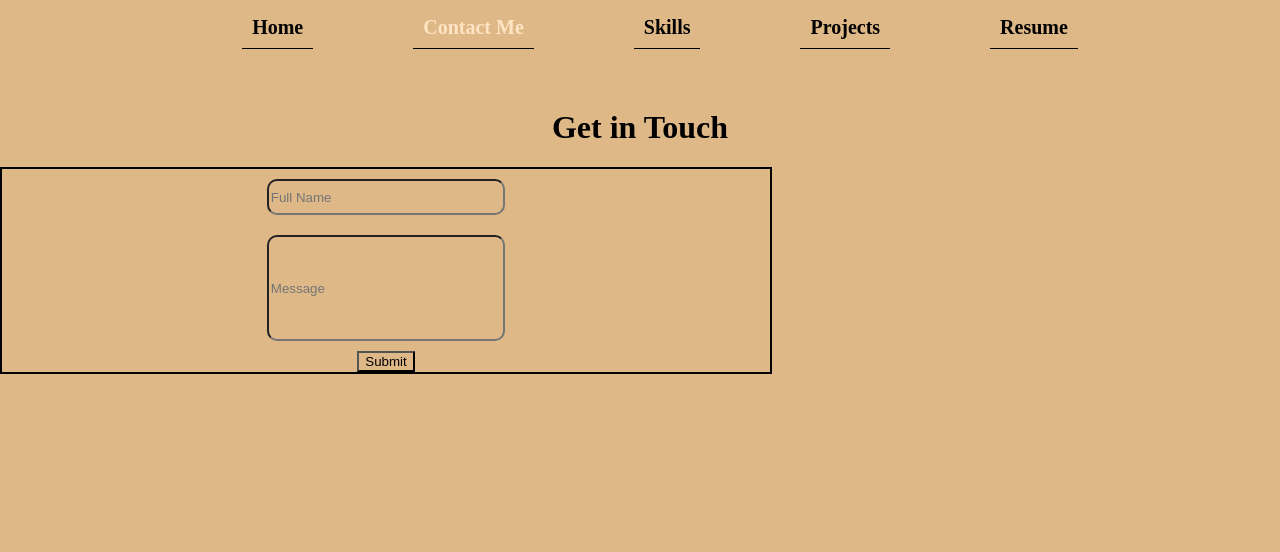
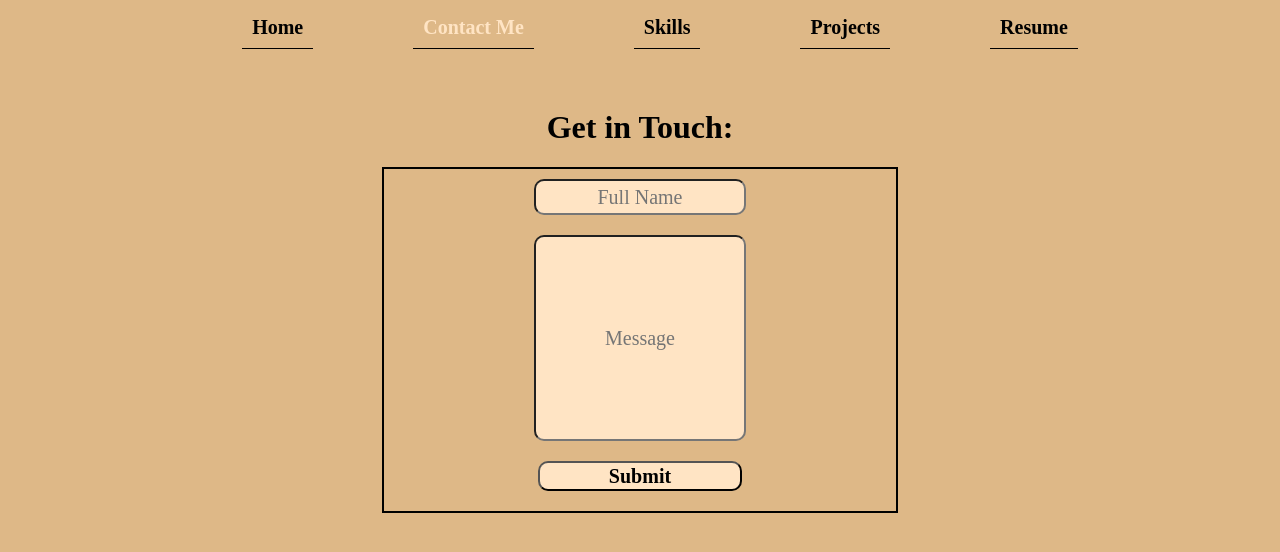
Before and after one commit to Csbw0319/Portfolio-updated, a React (Create React App) app: page /contact in a window 1280 px wide. Shown: the top 552 px of the page. Built offline with nearby package versions, Linux system fonts and the light colour scheme.

Commit message:
added links to icons

```diff
--- a/src/App.css
+++ b/src/App.css
@@ -65,19 +65,43 @@ a:hover {
 .name-field  {
  height: 30px;
  border-radius: 10px;
- width: 30%;
+ width: 40%;
  margin: 10px;
+ background-color: bisque;
+ font-family: 'Amatic SC', cursive;
+ font-size: 20px;
+ text-align: center;
+ outline: none;
 }
 .message-field {
-  height: 100px;
-  width: 30%;
+  height: 200px;
+  width: 40%;
   border-radius: 10px;
   margin: 10px;
+  background-color: bisque;
+  font-family: 'Amatic SC', cursive; font-size: 20px;
+  outline: none;
+  text-align:unset;
+
 }
 .contact-form {
   border: 2px solid black;
-  width: 60%;
+  width: 40%;
+  justify-content: center;
+  margin: 0 auto;
 
+}
+#contact-button {
+  margin: 10px;
+  margin-bottom: 20px;
+  width: 40%;
+  height: 30px;
+  border-radius: 10px;
+  background-color: bisque;
+  font-family: 'Amatic SC', cursive;
+  font-size: 20px;
+  font-weight: bold;
+  cursor: pointer;
 }
 
 
--- a/src/Screens/Contact.js
+++ b/src/Screens/Contact.js
@@ -33,7 +33,7 @@ function Contact() {
 
   return (
     <div>
-        <h1>Get in Touch</h1>
+        <h1>Get in Touch:</h1>
         <form className='contact-form'onSubmit={onSubmit}>
           <div>
             <input
@@ -55,7 +55,7 @@ function Contact() {
               onChange={handleChange}
             />
           </div>
-          <button onClick={onClick} type='submit'>Submit</button>
+          <button id='contact-button' onClick={onClick} type='submit'>Submit</button>
         </form>
     </div>
   )
--- a/src/Screens/Home.js
+++ b/src/Screens/Home.js
@@ -3,6 +3,7 @@ import Typewriter from 'typewriter-effect';
 import MainPhoto from '../components/MainPhoto';
 import Title from '../components/title';
 import { FaLinkedin, FaGithub } from 'react-icons/fa';
+import { Link } from 'react-router-dom';
 
 function Home() {
   return (
@@ -28,10 +29,14 @@ function Home() {
         <div className='icons'>
         </div>
         <div className='icons'>
+          <a href='https://www.linkedin.com/in/courtney-e-wilkins/'>
           <FaLinkedin size={40}/>
+          </a>
         </div>
         <div className='icons'>
+        <a href='https://github.com/Csbw0319'>
           <FaGithub size={40}/>
+          </a>
         </div>
        </div>
     </div>
```
